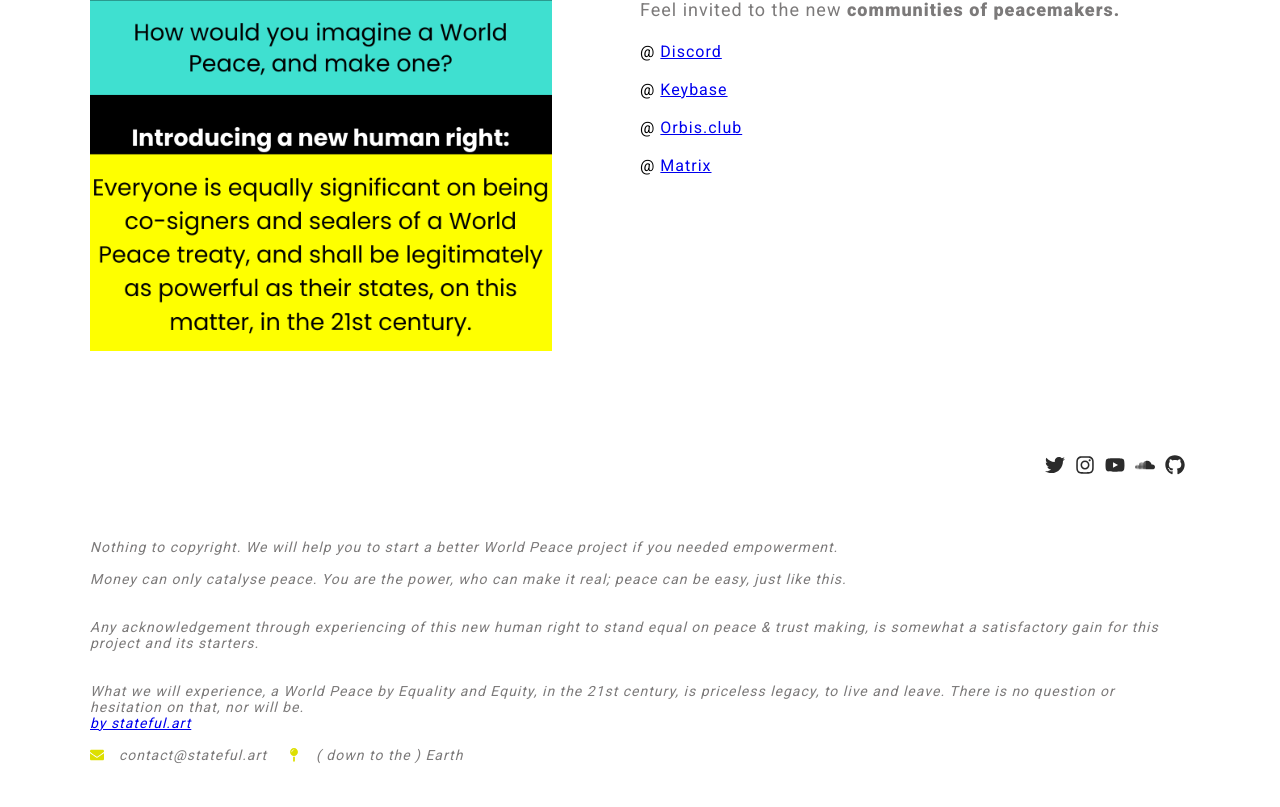
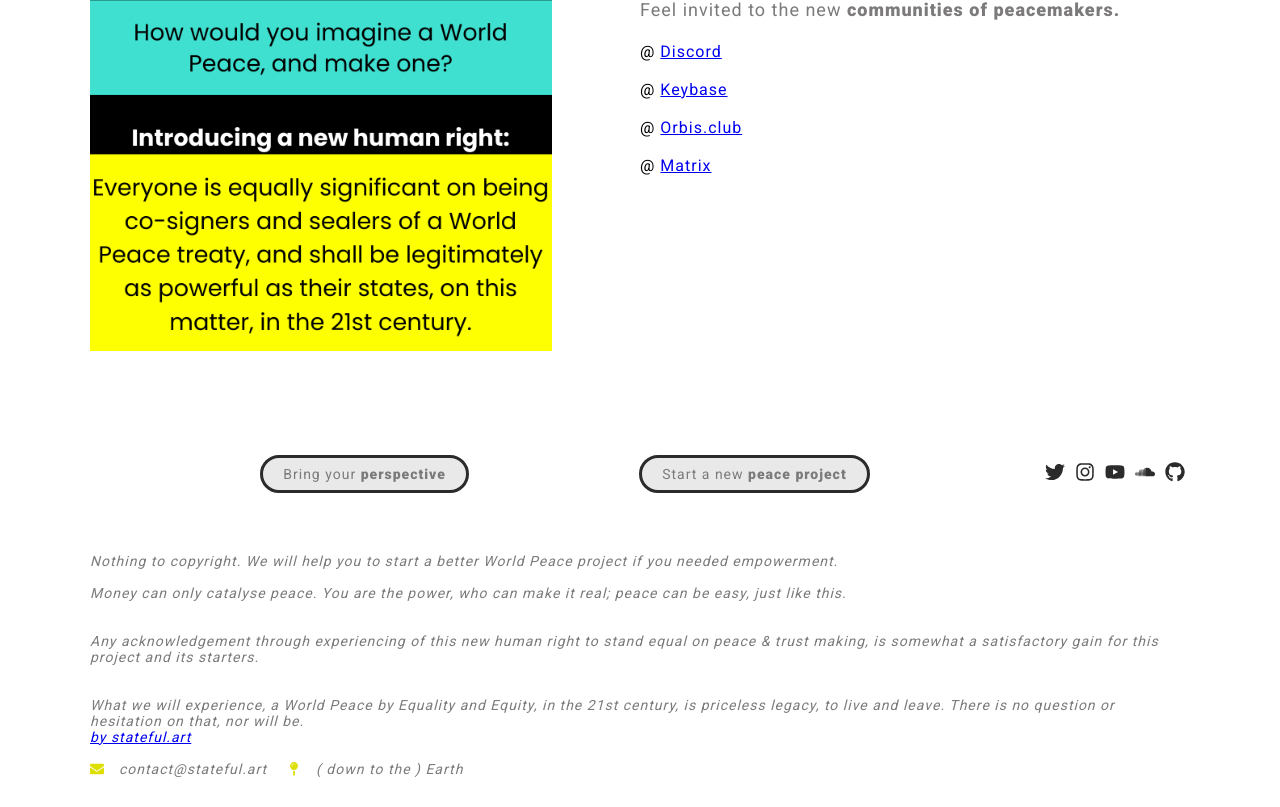
Before and after one commit to demo-verse/homepage-rebuild, a React (Create React App) app: page / in a window 1280 px wide. Shown: the part 2443-3250 px from the top of the page. Built offline with nearby package versions, Linux system fonts and the light colour scheme.

Commit message:
add call links below page, update flo v2

```diff
--- a/src/App.js
+++ b/src/App.js
@@ -81,16 +81,16 @@ function App() {
       <Footer
         buttons={[
 
-          // <Button
-          //   text1="Bring your "
-          //   text2="perspective"
-          //   onClick={() => alert("You clicked button")}
-          // />,
-          // <Button
-          //   text1="Start a new "
-          //   text2="peace project"
-          //   onClick={() => alert("You clicked button")}
-          // />,
+          <Button
+            text1="Bring your "
+            text2="perspective"
+            onClick={() => alert("You clicked button")}
+          />,
+          <Button
+            text1="Start a new "
+            text2="peace project"
+            onClick={() => alert("You clicked button")}
+          />,
         ]}
       />
       <BackTop topRef={topRef} />
--- a/src/components/navbar/Navbar.jsx
+++ b/src/components/navbar/Navbar.jsx
@@ -41,7 +41,7 @@ function Navbar({ button }) {
           <a href="https://discord.gg/sqjdyCWNAR" target={"_blank"} rel="noreferrer">A New human right</a>
           </li> */}
           <li>
-          <a href="https://i.imgur.com/lfzZwqd.png" target={"_blank"} rel="noreferrer">A flow of peace</a>
+          <a href="https://i.imgur.com/ToUaIlL.png" target={"_blank"} rel="noreferrer">A flow of peace</a>
           </li>
           <li>
           <a href="https://docs.google.com/document/d/1sWWbXOJSf5UdsJr79uQChGEDaFI9cdI-5KSFCARqwoE/" target={"_blank"} rel="noreferrer">Short paper</a>
```
Also changed, not shown: src/images/a_flow_of_peace_v2.png.
